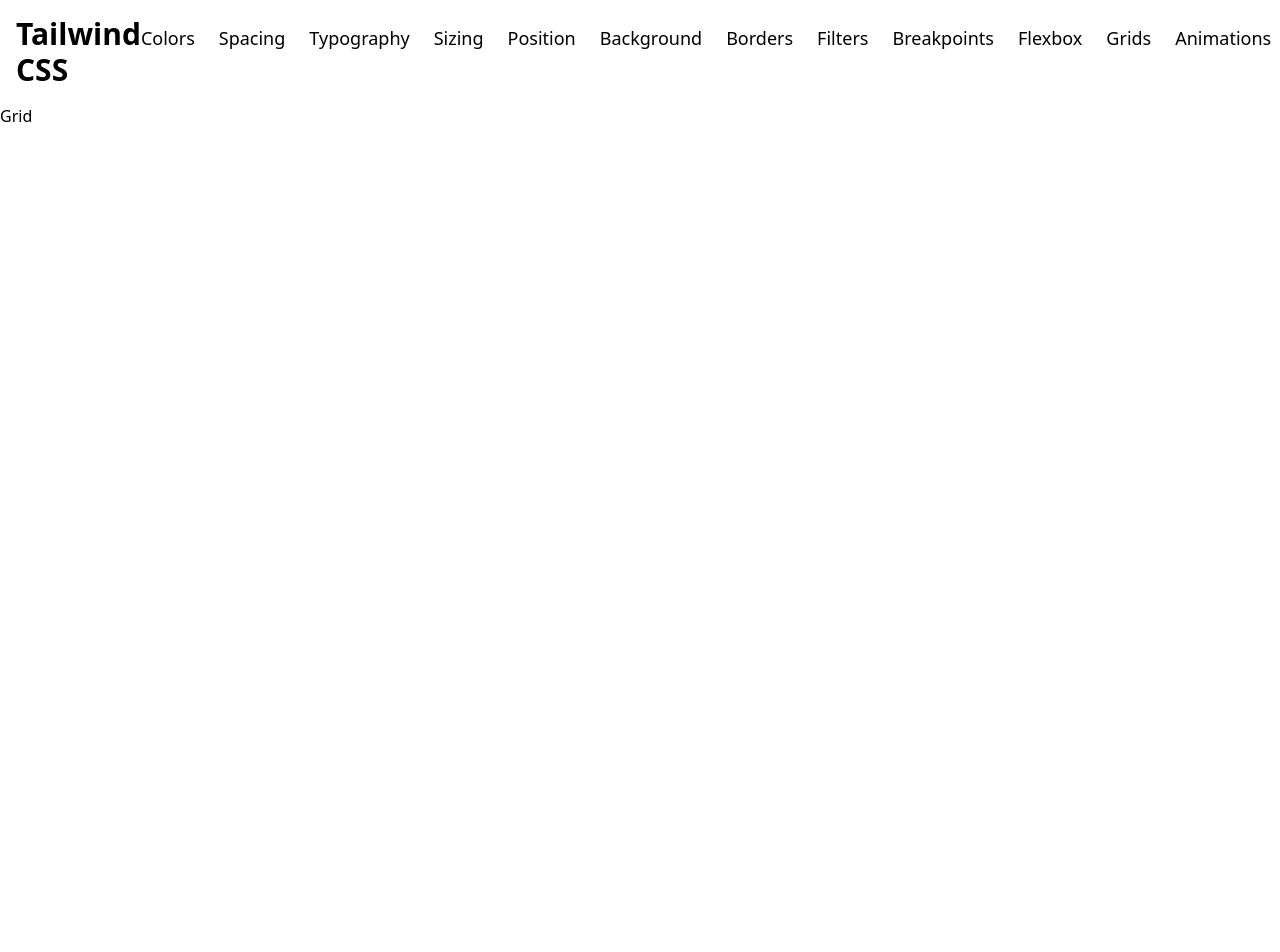
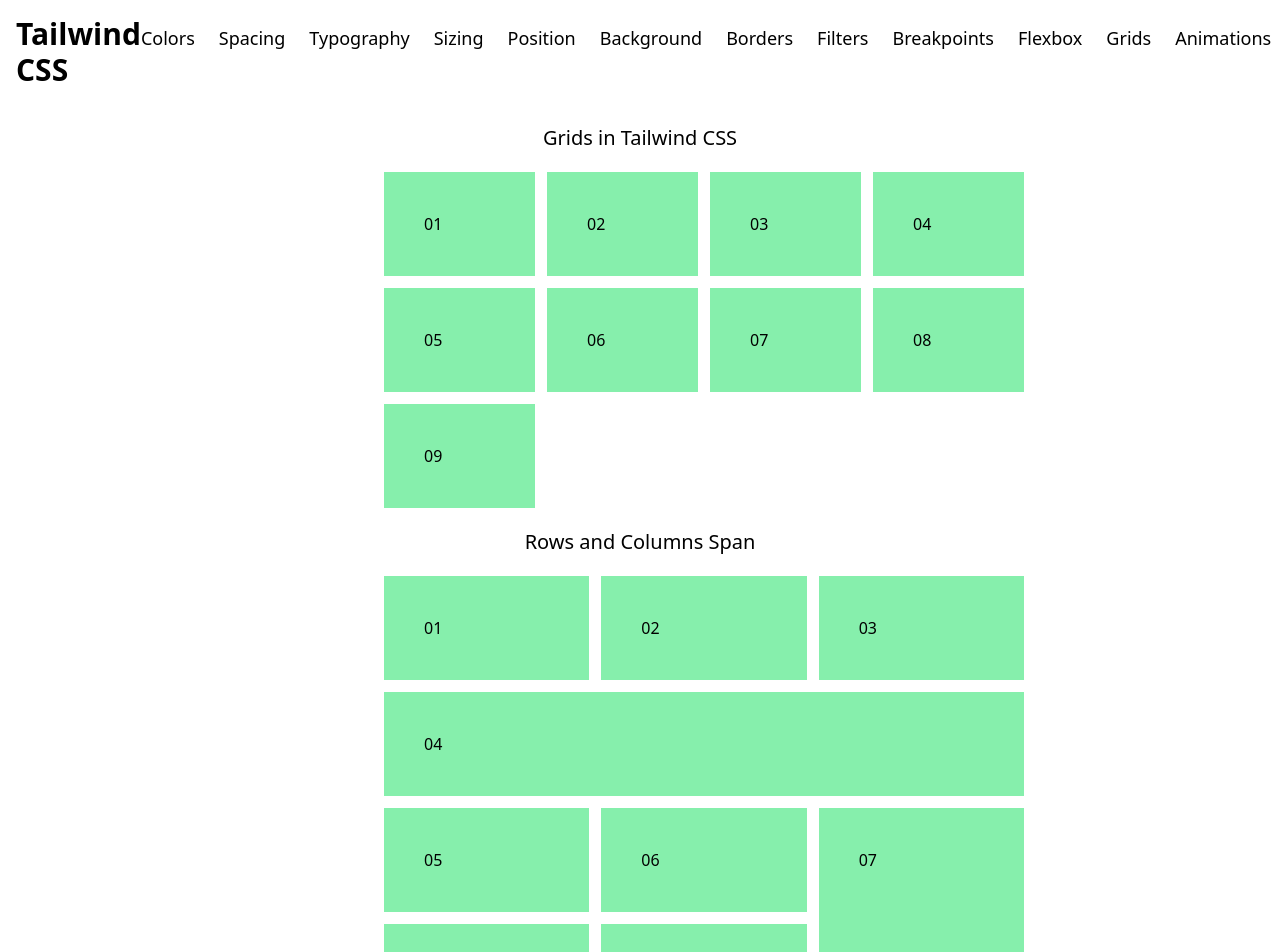
Before and after one commit to Iraianbu-11/react-tailwind-practice, a React (Vite) app: page /grid in a window 1280 px wide. Shown: the top 952 px of the page. Before the commit the page ends 800 px from the top, so only its background shows below. Built offline with nearby package versions, Linux system fonts and the light colour scheme; what tailwindcss-filters would draw is missing.

Commit message:
feat: Grids completed

```diff
--- a/src/components/Grid.jsx
+++ b/src/components/Grid.jsx
@@ -2,7 +2,33 @@
 
 const Grid = () => {
   return (
-    <div>Grid</div>
+    <>
+    <h1 className="text-center text-xl my-5">Grids in Tailwind CSS</h1>
+    <div className='w-1/2 ml-96 grid grid-cols-4 grid-row-2 gap-3'>
+      <div className="p-10 bg-green-300">01</div>
+      <div className="p-10 bg-green-300">02</div>
+      <div className="p-10 bg-green-300">03</div>
+      <div className="p-10 bg-green-300">04</div>
+      <div className="p-10 bg-green-300">05</div>
+      <div className="p-10 bg-green-300">06</div>
+      <div className="p-10 bg-green-300">07</div>
+      <div className="p-10 bg-green-300">08</div>
+      <div className="p-10 bg-green-300">09</div>
+    </div>
+
+    <h1 className="text-center text-xl my-5">Rows and Columns Span</h1>
+    <div className='w-1/2 mt-5 ml-96 grid grid-cols-3 gap-3'>
+      <div className="p-10 bg-green-300">01</div>
+      <div className="p-10 bg-green-300">02</div>
+      <div className="p-10 bg-green-300">03</div>
+      <div className="p-10 bg-green-300 col-span-3">04</div>
+      <div className="p-10 bg-green-300">05</div>
+      <div className="p-10 bg-green-300">06</div>
+      <div className="p-10 bg-green-300 row-span-2">07</div>
+      <div className="p-10 bg-green-300">08</div>
+      <div className="p-10 bg-green-300">09</div>
+    </div>
+    </>
   )
 }
 
```
